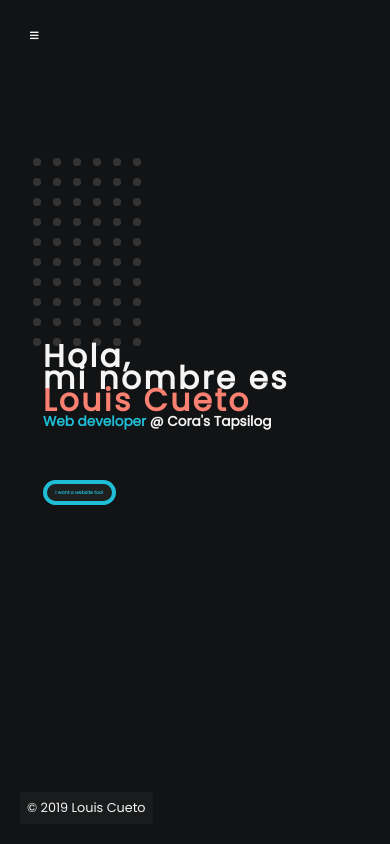
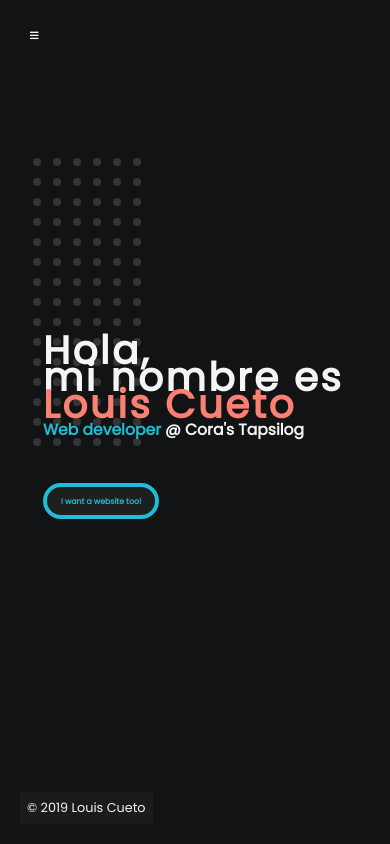
Before and after one commit to louiscueto/louiscueto.github.io, a PHP site: page /index5.html in a window 390 px wide. Run offline with PHP 8.4, Linux system fonts and the light colour scheme; some libraries are stand-ins or nearby versions.

Commit message:
for mobile
tweaking font-sizes for home page

```diff
--- a/assets/style.css
+++ b/assets/style.css
@@ -342,6 +342,8 @@ img {
 	cursor: pointer;
 	border-radius: 30px;
 
+	font-size: 1.2vw;
+
 	transition: 0.3s color ease;
 }
 
@@ -590,8 +592,28 @@ img {
 	#home .panel-sub-header {
 		font-size: 3.5vw !important;
 	}
+	#home .pattern {
+		width: 30% !important;
+		height: 35% !important;
+	}
 
 	.panel {
 		padding-left: 0 !important;
 	}
+
+	#cta {
+		font-size: 2vw;
+	}
 }
+
+
+@media all and (max-width: 999px) {
+	#home .panel-header {
+		font-size: 10vw !important;
+	}
+
+	#home .panel-sub-header {
+		font-size: 4vw !important;
+	}
+
+}
--- a/index5.html
+++ b/index5.html
@@ -105,7 +105,7 @@
 	<div class="panel blackbg fullscreen row-flex" id="home">
 
 
-		<div class="fullscreen col-flex-3 relative" style="text-align: left; padding: 0 0 0 11%;">
+		<div class="fullscreen col-flex-3 relative" style="text-align: left; padding: 0 11%;">
 
 			<div class="pattern" style="
 				width: 120px;
@@ -124,7 +124,7 @@
 					<span class="secondary">Web developer</span> @ Cora's Tapsilog
 				</h1>
 				<div style="padding-top: 5%; padding-top: 3em;">
-					<a id="cta" class="poppins" style="font-size: 1.2vw;" onclick="$('#contact-nav').trigger('click');">I want a website too!</a>
+					<a id="cta" class="poppins" onclick="$('#contact-nav').trigger('click');">I want a website too!</a>
 				</div>
 			</div>
 		</div>
```
